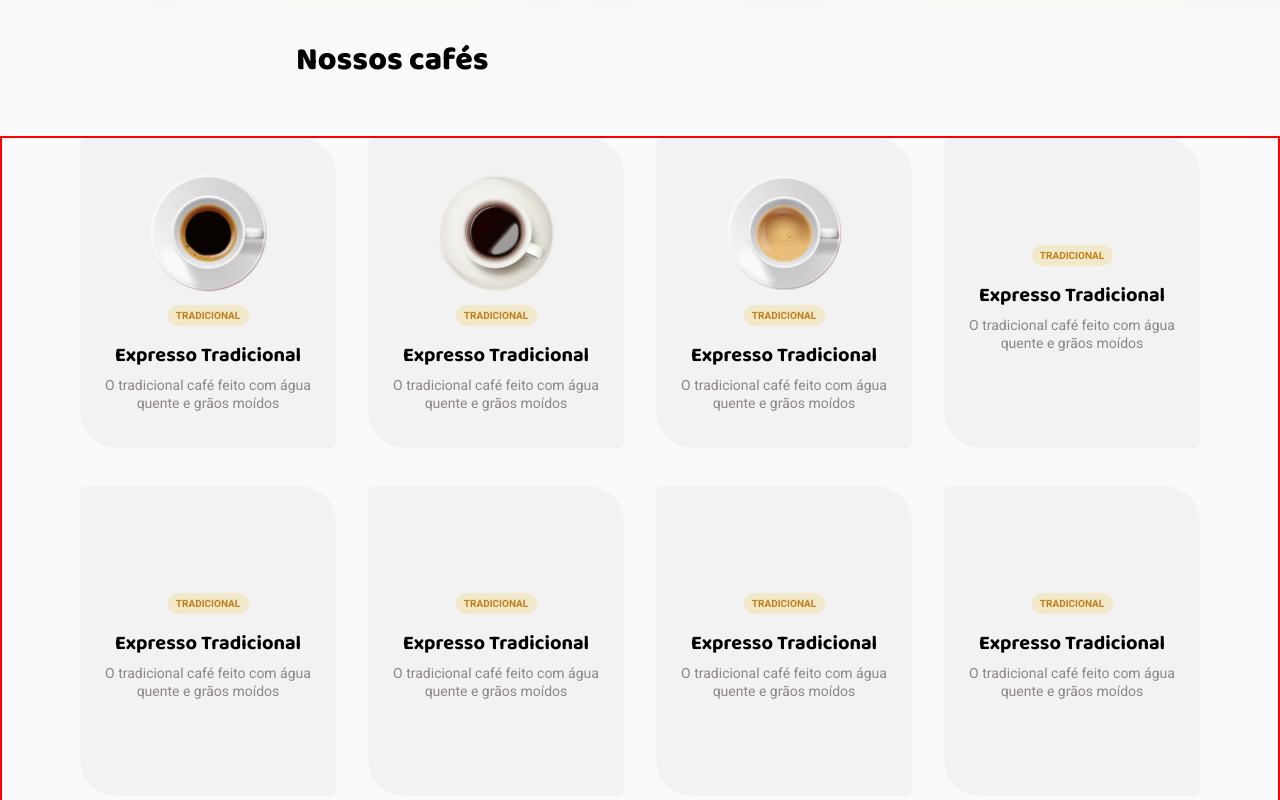
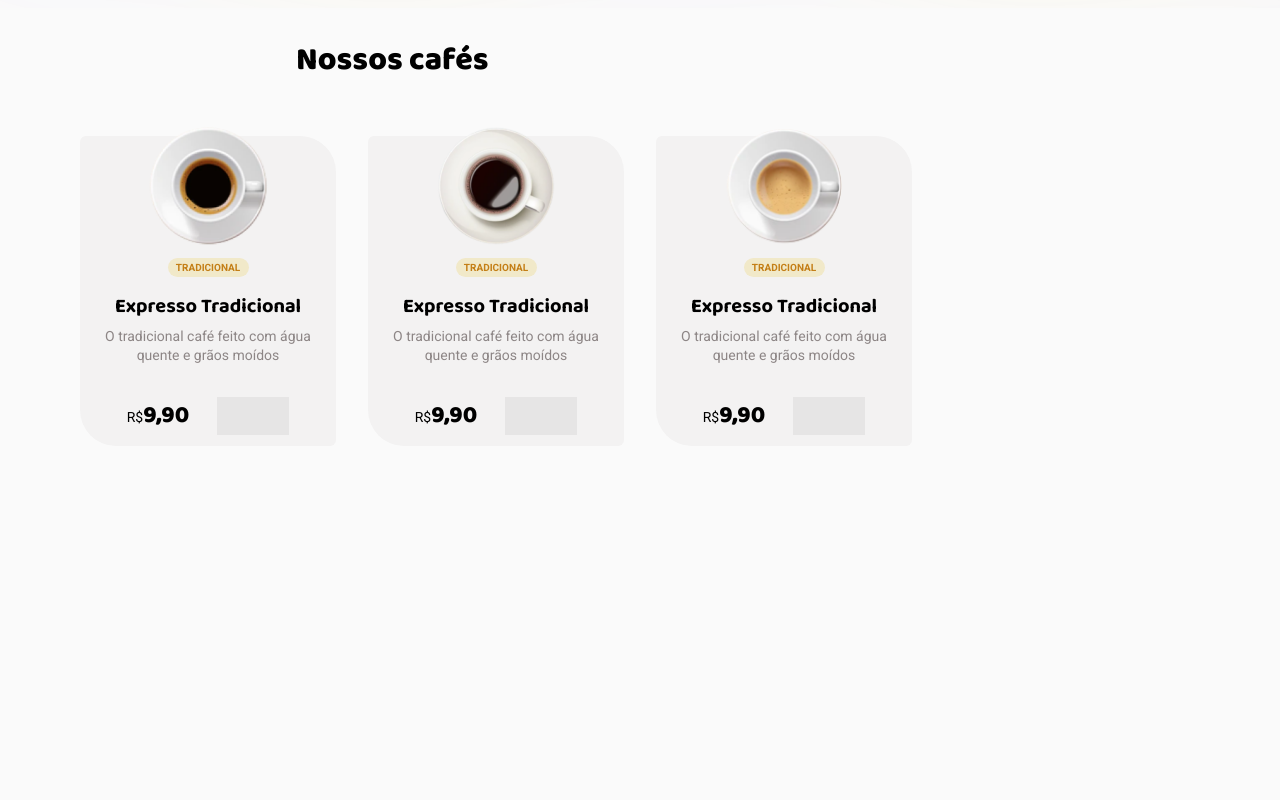
Before and after one commit to CarlosEduardoDeev/CoffeComerce, a React (Vite) app: page / in a window 1280 px wide. Shown: the part 640-1440 px from the top of the page. Built offline with nearby package versions, Linux system fonts and the light colour scheme.

Commit message:
SubindoStyle

```diff
--- a/src/App.tsx
+++ b/src/App.tsx
@@ -3,6 +3,8 @@ import { defaultTheme } from './Style/Theme/Default'
 import {Router} from '../Router'
 import {BrowserRouter} from 'react-router-dom'
 import { GlobalStyle } from './Style/GlobalStyle/Global'
+
+
 
 
 function App() {
--- a/src/Components/Card/index.tsx
+++ b/src/Components/Card/index.tsx
@@ -1,12 +1,13 @@
-import { CardContainer, DescriptionCoffee, TitleCoffe, TitleTypeCoffeeCard } from "./style";
-
+import { CardContainer, DescriptionCoffee, TitleCoffe, TitleTypeCoffeeCard,PriceAndAmountContainer, CounterContainer } from "./style";
+import {Plus,Minus} from 'phosphor-react'
 
 
 interface CoffesProps {
   id: string;
   name: string;
   type: string;
-  description: string
+  description: string,
+  amount: number;
   image: any;
 }
 
@@ -24,6 +25,12 @@ export function Card({name,description,type,image}: CoffesProps){
         <DescriptionCoffee>
             {description}
         </DescriptionCoffee>
+        <PriceAndAmountContainer>
+          <p>R$<strong>9,90</strong></p>
+          <CounterContainer>
+
+          </CounterContainer>
+        </PriceAndAmountContainer>
       </CardContainer>
     )
 }
--- a/src/Components/Card/style.ts
+++ b/src/Components/Card/style.ts
@@ -50,3 +50,33 @@ export const DescriptionCoffee = styled.div`
     margin-top: 8px;
     color: ${props => props.theme["base-label"]};
 `
+export const PriceAndAmountContainer = styled.div`
+    display: flex;
+    align-items: center;
+    justify-content: space-between;
+    gap: 28px;
+    flex-direction: row;
+    margin-top: 33px;
+    margin-bottom: 20px;
+
+    p{
+       line-height: 1.138rem;
+       font-weight: 400;
+       font-size: 0.875rem
+
+
+    }
+      strong{
+            font-family: 'Baloo 2';
+            font-weight: 800;
+            line-height: 1.95rem;
+            font-size: 1.5rem;
+        }
+
+`
+export const CounterContainer = styled.div`
+    width: 4.5rem;
+    height: 2.375rem;
+    background-color: ${props => props.theme["base-button"]};
+    color
+`
--- a/src/Contexts/Context.tsx
+++ b/src/Contexts/Context.tsx
@@ -10,6 +10,7 @@ export const coffees = [
         image:Coffee1,
         name:"Expresso Tradicional",
         type:"TRADICIONAL",
+        amount:0,
         description:"O tradicional café feito com água quente e grãos moídos"
 
     },
@@ -18,6 +19,7 @@ export const coffees = [
         image:Coffee2,
         name:"Expresso Tradicional",
         type:"TRADICIONAL",
+        amount:0,
         description:"O tradicional café feito com água quente e grãos moídos"
 
     },
@@ -26,83 +28,86 @@ export const coffees = [
         image:Coffee3,
         name:"Expresso Tradicional",
         type:"TRADICIONAL",
+        amount:0,
         description:"O tradicional café feito com água quente e grãos moídos"
 
     },
-    {
-        id:uuidv4(),
-        name:"Expresso Tradicional",
-        type:"TRADICIONAL",
-        description:"O tradicional café feito com água quente e grãos moídos"
+    // {
+    //     id:uuidv4(),
+    //     name:"Expresso Tradicional",
+    //     type:"TRADICIONAL",
+    //     amount:0,
+    //     description:"O tradicional café feito com água quente e grãos moídos"
 
-    },
-    {
-        id:uuidv4(),
-        name:"Expresso Tradicional",
-        type:"TRADICIONAL",
-        description:"O tradicional café feito com água quente e grãos moídos"
+    // },
+    // {
+    //     id:uuidv4(),
+    //     name:"Expresso Tradicional",
+    //     type:"TRADICIONAL",
+    //     amount:0,
+    //     description:"O tradicional café feito com água quente e grãos moídos"
 
-    },
-    {
-        id:uuidv4(),
-        name:"Expresso Tradicional",
-        type:"TRADICIONAL",
-        description:"O tradicional café feito com água quente e grãos moídos"
+    // },
+    // {
+    //     id:uuidv4(),
+    //     name:"Expresso Tradicional",
+    //     type:"TRADICIONAL",
+    //     description:"O tradicional café feito com água quente e grãos moídos"
 
-    },
-    {
-        id:uuidv4(),
-        name:"Expresso Tradicional",
-        type:"TRADICIONAL",
-        description:"O tradicional café feito com água quente e grãos moídos"
+    // },
+    // {
+    //     id:uuidv4(),
+    //     name:"Expresso Tradicional",
+    //     type:"TRADICIONAL",
+    //     description:"O tradicional café feito com água quente e grãos moídos"
 
-    },
-    {
-        id:uuidv4(),
-        name:"Expresso Tradicional",
-        type:"TRADICIONAL",
-        description:"O tradicional café feito com água quente e grãos moídos"
+    // },
+    // {
+    //     id:uuidv4(),
+    //     name:"Expresso Tradicional",
+    //     type:"TRADICIONAL",
+    //     description:"O tradicional café feito com água quente e grãos moídos"
 
-    },
-    {
-        id:uuidv4(),
-        name:"Expresso Tradicional",
-        type:"TRADICIONAL",
-        description:"O tradicional café feito com água quente e grãos moídos"
+    // },
+    // {
+    //     id:uuidv4(),
+    //     name:"Expresso Tradicional",
+    //     type:"TRADICIONAL",
+    //     description:"O tradicional café feito com água quente e grãos moídos"
 
-    },
-    {
-        id:uuidv4(),
-        name:"Expresso Tradicional",
-        type:"TRADICIONAL",
-        description:"O tradicional café feito com água quente e grãos moídos"
+    // },
+    // {
+    //     id:uuidv4(),
+    //     name:"Expresso Tradicional",
+    //     type:"TRADICIONAL",
+    //     description:"O tradicional café feito com água quente e grãos moídos"
 
-    },
-    {
-        id:uuidv4(),
-        name:"Expresso Tradicional",
-        type:"TRADICIONAL",
-        description:"O tradicional café feito com água quente e grãos moídos"
+    // },
+    // {
+    //     id:uuidv4(),
+    //     name:"Expresso Tradicional",
+    //     type:"TRADICIONAL",
+    //     description:"O tradicional café feito com água quente e grãos moídos"
 
-    },{
-        id:uuidv4(),
-        name:"Expresso Tradicional",
-        type:"TRADICIONAL",
-        description:"O tradicional café feito com água quente e grãos moídos"
+    // },{
+    //     id:uuidv4(),
+    //     name:"Expresso Tradicional",
+    //     type:"TRADICIONAL",
+    //     description:"O tradicional café feito com água quente e grãos moídos"
 
-    },{
-        id:uuidv4(),
-        name:"Expresso Tradicional",
-        type:"TRADICIONAL",
-        description:"O tradicional café feito com água quente e grãos moídos"
+    // },{
+    //     id:uuidv4(),
+    //     name:"Expresso Tradicional",
+    //     type:"TRADICIONAL",
+    //     description:"O tradicional café feito com água quente e grãos moídos"
 
-    },{
-        id:uuidv4(),
-        name:"Expresso Tradicional",
-        type:"TRADICIONAL",
-        description:"O tradicional café feito com água quente e grãos moídos"
+    // },{
+    //     id:uuidv4(),
+    //     name:"Expresso Tradicional",
+    //     type:"TRADICIONAL",
+    //     description:"O tradicional café feito com água quente e grãos moídos"
 
-    },
+    // },
 ]
 
 console.log(coffees)
--- a/src/Pages/Home/index.tsx
+++ b/src/Pages/Home/index.tsx
@@ -1,4 +1,4 @@
-import { useContext } from "react";
+import { useContext, useState } from "react";
 import { HomeBanner } from "../../Components/BannerHome";
 import { Card } from "../../Components/Card";
 import { coffees } from "../../Contexts/Context";
@@ -6,9 +6,14 @@ import { ContainerListCoffee, ContainerPage, ListContainerCoffee, TitleMenuCoffe
 
 
 
-console.log(coffees)
+
 
 export function Home(){
+
+    const [amount,setAmount] = useState(0)
+
+
+
     return (
         <ContainerPage>
        <HomeBanner/>
@@ -24,6 +29,7 @@ export function Home(){
                         image={coffee.image}
                         type={coffee.type}
                         name={coffee.name}
+                        amount={coffee.amount}
                         description={coffee.description}
                     />
                 )
--- a/src/Pages/Home/style.ts
+++ b/src/Pages/Home/style.ts
@@ -21,7 +21,7 @@ export const ListContainerCoffee = styled.div`
     justify-content: center;
     align-items: center;
     margin-top: 3.375rem;
-    border:2px solid red;
+
 
 
 `
```
